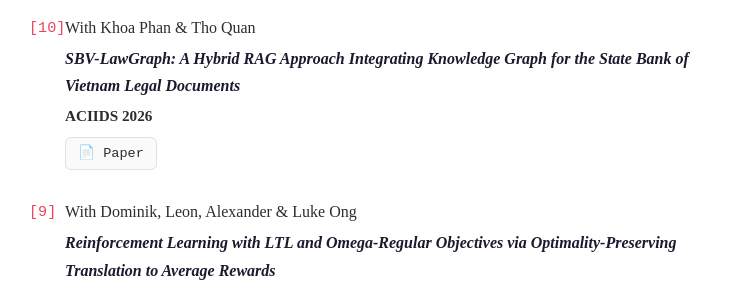
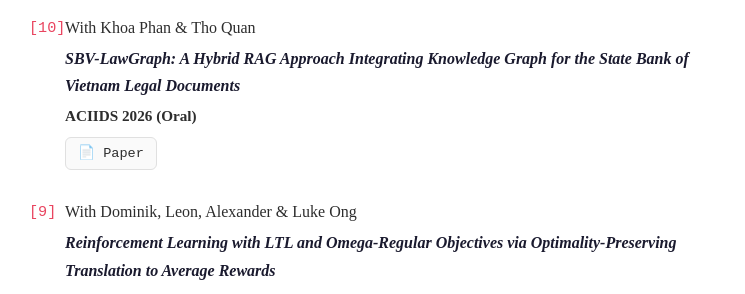
Before and after one commit to lexuanbach/lexuanbach.github.io, a Jekyll site: the page built from index.md, in a window 1280 px wide and 900 px high, scrolled down 1153 px. Shown: the part 153-447 px from the top of the window, without its empty margins (261-1006 px from the left). Built offline with Jekyll 4.4.1, drawn with Linux system fonts in a browser that asks for light colours.

Commit message:
Update index.md

```diff
--- a/index.md
+++ b/index.md
@@ -307,7 +307,7 @@ I am interested in both the practical applications and theoretical foundations o
 <div class="publication" data-number="[10]">
     <div class="publication-authors">With Khoa Phan & Tho Quan</div>
     <div class="publication-title">SBV-LawGraph: A Hybrid RAG Approach Integrating Knowledge Graph for the State Bank of Vietnam Legal Documents</div>
-    <div class="publication-venue"><strong>ACIIDS 2026</strong></div>
+    <div class="publication-venue"><strong>ACIIDS 2026 (Oral)</strong></div>
     <div class="publication-links">
         <a href="/publication/ACIIDS2026a.pdf" class="pub-link" target="_blank">📄 Paper</a>
     </div>
```
